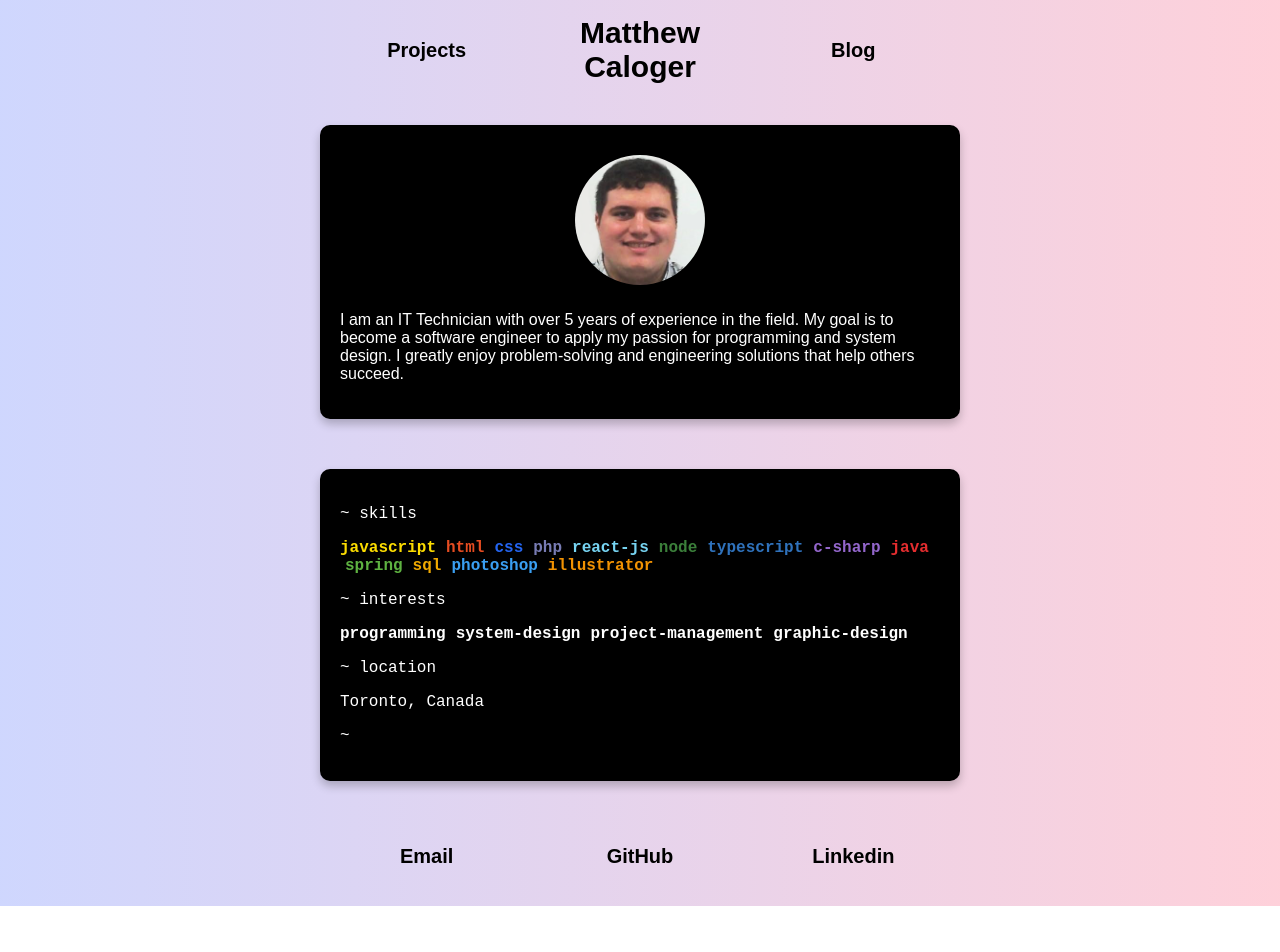
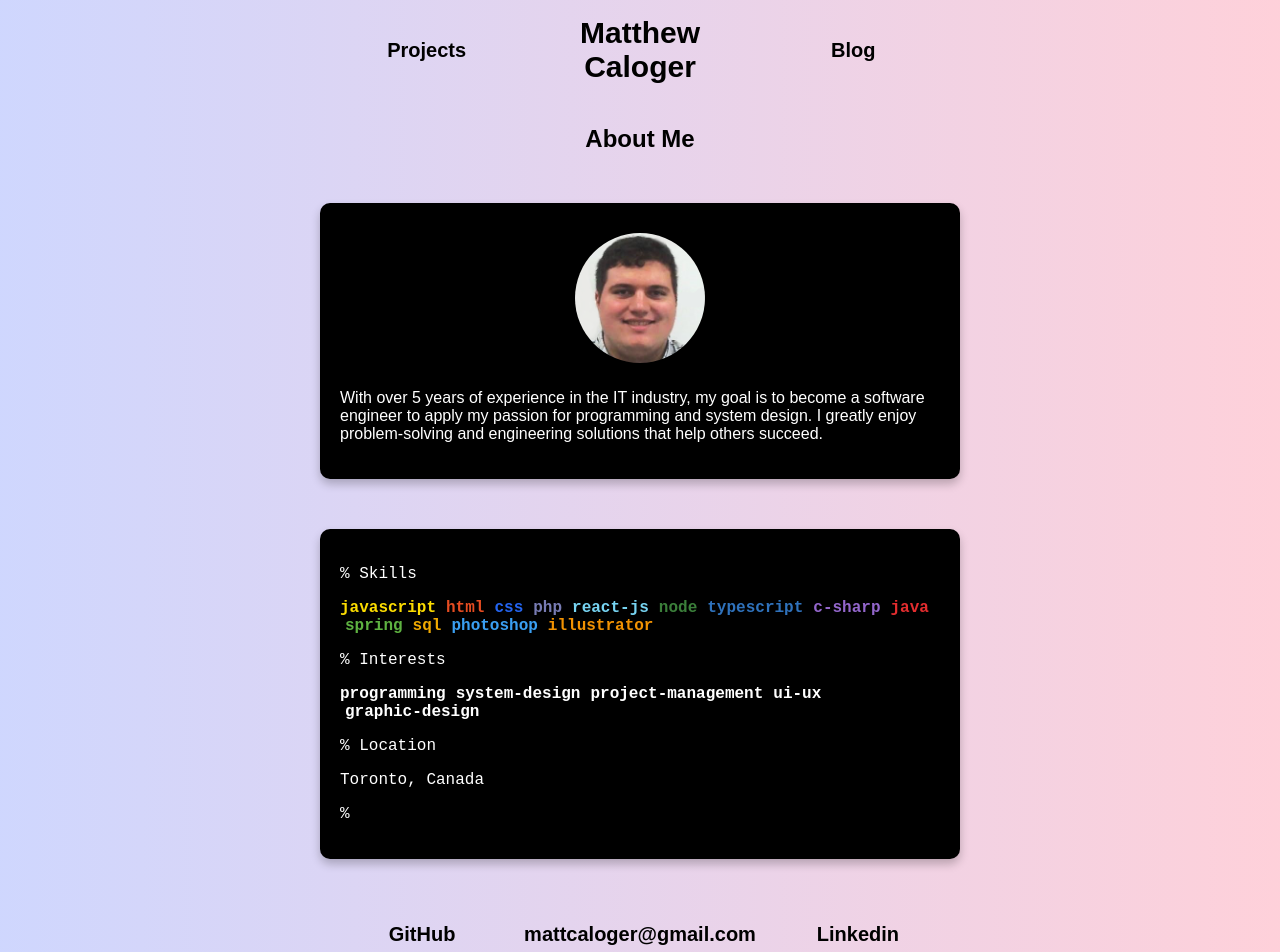
Before and after one commit to mattcaloger/Caloger.com, a React (Create React App) app in the folder calogercom/: page / in a window 1280 px wide. Shown: the top 952 px of the page. Before the commit the page ends 906 px from the top, so only its background shows below. Built offline with nearby package versions, Linux system fonts and the light colour scheme.

Commit message:
Style changes

```diff
--- a/calogercom/src/Components/AboutBlurb/AboutBlurb.jsx
+++ b/calogercom/src/Components/AboutBlurb/AboutBlurb.jsx
@@ -44,8 +44,10 @@ export default function AboutBlurb() {
                 <ProfilePicture />
 
                 <p>
-                    I am an IT Technician with over 5 years of experience in the field. My goal is to become a software engineer to apply my passion for programming and system design. I greatly enjoy problem-solving and engineering solutions that help others succeed.
+                    With over 5 years of experience in the IT industry, my goal is to become a software engineer to apply my passion for programming and system design. I greatly enjoy problem-solving and engineering solutions that help others succeed.
                 </p>
+
+
 
             </BlurbCard>
 
--- a/calogercom/src/Components/Footer/Footer.jsx
+++ b/calogercom/src/Components/Footer/Footer.jsx
@@ -82,17 +82,25 @@ const FooterItem = styled.div`
     text-align: center;
 `
 
+const FooterItemSelectable = styled.div`
+    display:flex;
+    color: white;
+
+    all: unset;
+    flex: 1;
+    align-self: center;
+    justify-content: center;
+
+    text-align: center;
+`
 
 
 export default function Footer() {
     return (
         <FooterComponent>
-
-
-
-                <FooterItem>Email</FooterItem>
-                <FooterItem>GitHub</FooterItem>
-                <FooterItem>Linkedin</FooterItem>
+                <FooterItem><a href="https://github.com/mattusoperandi">GitHub</a></FooterItem>
+                <FooterItemSelectable><a href="mailto:mattcaloger@gmail.com">mattcaloger@gmail.com</a></FooterItemSelectable>
+                <FooterItem><a href="https://www.linkedin.com/in/matthew-caloger/">Linkedin</a></FooterItem>
 
         </FooterComponent>
 
--- /dev/null
+++ b/calogercom/src/Components/Layout/PageTitle.jsx
@@ -0,0 +1,12 @@
+import styled from "styled-components";
+
+const PageTitle = styled.div`
+font-weight: bold;
+    font-size: 24px;
+    text-align: center;
+    margin: auto;
+    margin-top: 25px;
+    margin-bottom: 25px;
+`
+
+export default PageTitle
--- a/calogercom/src/Components/Pages/HomePage/HomePage.jsx
+++ b/calogercom/src/Components/Pages/HomePage/HomePage.jsx
@@ -3,6 +3,7 @@ import AboutBlurb from '../../AboutBlurb/AboutBlurb'
 import ProfilePicture from '../../ProfilePicture/ProfilePicture'
 import Terminal from '../../Terminal/Terminal'
 import styled from 'styled-components'
+import PageTitle from '../../Layout/PageTitle'
 
 const HomePageContainer = styled.div`
     display: flex;
@@ -14,9 +15,12 @@ const HomePageContainer = styled.div`
     }
 `
 
+
+
 export default function HomePage() {
     return (
         <HomePageContainer>
+            <PageTitle>About Me</PageTitle>
             <AboutBlurb />
             <Terminal />
 
--- a/calogercom/src/Components/Pages/ProjectsPage/ProjectsPage.jsx
+++ b/calogercom/src/Components/Pages/ProjectsPage/ProjectsPage.jsx
@@ -10,6 +10,7 @@ import { ColorCSharp, ColorCss, ColorHtml, ColorJava, ColorJs, ColorPhp, ColorRe
 import TerminalCard from '../../Terminal/TerminalCard'
 import SpanRow from '../../Terminal/SpanRow'
 import TerminalButton from '../../Terminal/TerminalButton'
+import PageTitle from '../../Layout/PageTitle'
 
 
 const ProjectChild = {
@@ -59,8 +60,9 @@ const Tag = styled.span`
 export default function ProjectsPage() {
 
     return (
+
         <ProjectsContainer variants={ProjectContainer} initial="hidden" animate="show">
-
+                <PageTitle>Projects</PageTitle>
                 <TerminalCard color="white">
                     <Title>01. Budgie</Title>
                     <p>
--- a/calogercom/src/Components/Terminal/Terminal.jsx
+++ b/calogercom/src/Components/Terminal/Terminal.jsx
@@ -57,7 +57,7 @@
 
                 <TerminalCard as={motion.div} variants={container} initial="hidden"
                 animate="show">
-                    <motion.p variants={variants}>~ skills</motion.p>
+                    <motion.p variants={variants}>% Skills</motion.p>
                     <SpanRow as={motion.span} variants={variants}>
                         <ColorJs>javascript</ColorJs>
                         <ColorHtml>html</ColorHtml>
@@ -73,17 +73,19 @@
                         <ColorPhotoshop>photoshop</ColorPhotoshop>
                         <ColorIllustrator>illustrator</ColorIllustrator>
                     </SpanRow>
-                    <motion.p variants={variants}>~ interests</motion.p>
+                    <motion.p variants={variants}>% Interests</motion.p>
                     <SpanRow as={motion.span} variants={variants}>
                         <span variants={variants}>programming</span>
                         <span variants={variants}>system-design</span>
                         <span variants={variants}>project-management</span>
+                        <span variants={variants}>ui-ux</span>
+
                         <span variants={variants}>graphic-design</span>
                     </SpanRow>
 
-                    <motion.p variants={variants}>~ location</motion.p>
+                    <motion.p variants={variants}>% Location</motion.p>
                     <motion.p variants={variants}>Toronto, Canada</motion.p>
-                    <motion.p variants={variants}>~ <Blink>_</Blink></motion.p>
+                    <motion.p variants={variants}>% <Blink>_</Blink></motion.p>
 
                 </TerminalCard>
             )
--- a/calogercom/src/index.css
+++ b/calogercom/src/index.css
@@ -8,7 +8,8 @@ body {
   font-family: 'Montserrat', sans-serif;
   -webkit-font-smoothing: antialiased;
   -moz-osx-font-smoothing: grayscale;
-  background: linear-gradient(to right, #3f5efb40, #fc466b40);
+  /* background: linear-gradient(to right, hsla(230, 96%, 62%, 0.251), hsla(348, 97%, 63%, 0.251)); */
+  background: linear-gradient(to right, hsla(229, 96%, 62%, 0.251), hsla(108, 97%, 63%, 0.251));
   /* background: linear-gradient(to right, #43cea2, #185a9d); */
 
   overflow-x: hidden;
```
